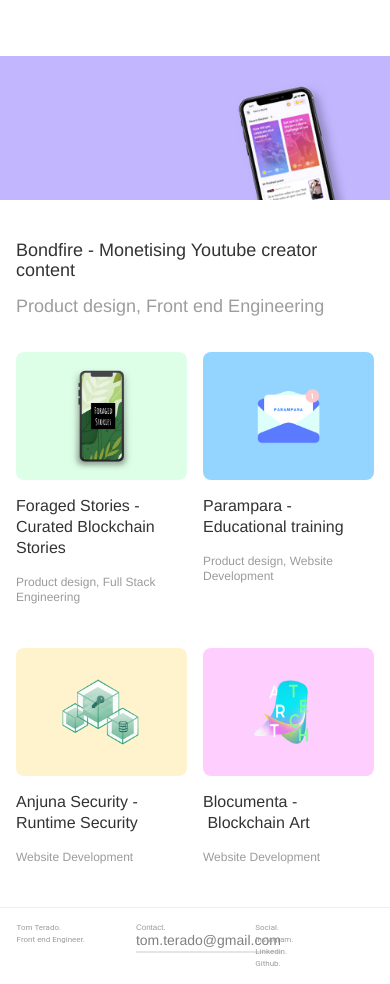
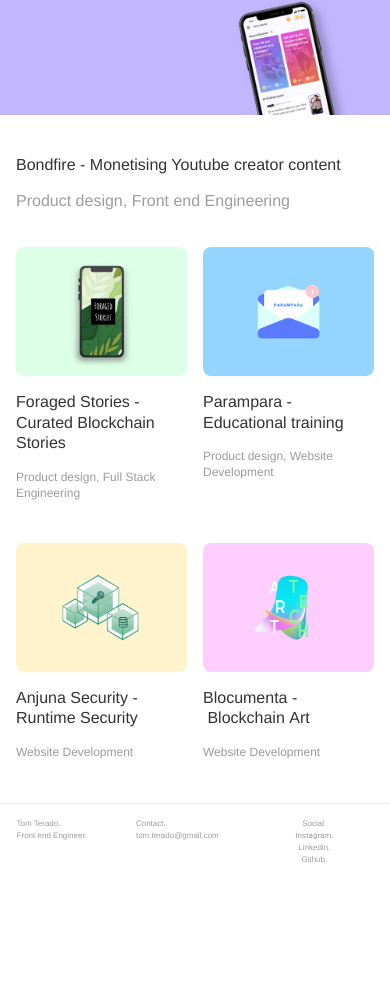
Before and after one commit to tomterado/portfolio_website_webflow, a plain HTML site: page index.html in a window 390 px wide. Shown: the part 342-1326 px from the top of the page. After the commit the page ends 1222 px from the top, so only its background shows below. Drawn offline with nearby package versions, Linux system fonts and the light colour scheme; a script that the page names is missing.

Commit message:
footer mobile

```diff
--- a/css/portfolio-test-7c72ce.webflow.css
+++ b/css/tom-terado.webflow.css
@@ -1588,6 +1588,7 @@ figcaption {
 }
 
 .text-block-6 {
+  font-family: Ubuntu, Helvetica, sans-serif;
   text-align: right;
 }
 
@@ -1622,6 +1623,10 @@ figcaption {
   text-decoration: line-through;
 }
 
+.text-block-7 {
+  font-family: Ubuntu, Helvetica, sans-serif;
+}
+
 .nav-menu-2 {
   display: -webkit-box;
   display: -webkit-flex;
@@ -1663,6 +1668,7 @@ figcaption {
 }
 
 .text-block-9 {
+  font-family: Ubuntu, Helvetica, sans-serif;
   text-align: center;
 }
 
@@ -1885,6 +1891,7 @@ figcaption {
 }
 
 .link-2 {
+  box-shadow: none;
   font-family: Ubuntu, Helvetica, sans-serif;
   font-size: 14px;
 }
@@ -1895,6 +1902,18 @@ figcaption {
 
 .image-15 {
   border-radius: 8px;
+}
+
+.link-3 {
+  box-shadow: none;
+}
+
+.link-4 {
+  box-shadow: none;
+}
+
+.link-5 {
+  box-shadow: none;
 }
 
 html.w-mod-js *[data-ix="load-up"] {
@@ -2416,14 +2435,14 @@ html.w-mod-js *[data-ix="load-up"] {
     line-height: 20px;
   }
   .herosection {
-    height: 40vh;
+    height: 30vh;
   }
   .portfolio-section {
     padding-right: 0px;
     padding-left: 0px;
   }
   .div-block-28 {
-    padding: 3em 16px;
+    padding: 2em 16px;
   }
   .image-10 {
     border-radius: 0px;
@@ -2455,11 +2474,15 @@ html.w-mod-js *[data-ix="load-up"] {
     -ms-flex-align: start;
     align-items: flex-start;
   }
+  .div-block-37 {
+    font-size: 8px;
+  }
   .text-block-6 {
+    font-family: Ubuntu, Helvetica, sans-serif;
     color: #9c9c9c;
     font-size: 8px;
     line-height: 1.5em;
-    text-align: left;
+    text-align: center;
   }
   .footer {
     display: block;
@@ -2505,4 +2528,41 @@ html.w-mod-js *[data-ix="load-up"] {
     line-height: 1.5em;
     text-align: left;
   }
-}
+  .text-block-13 {
+    font-size: 16px;
+  }
+  .text-block-14 {
+    font-size: 16px;
+  }
+  .link-2 {
+    box-shadow: none;
+    color: #9d9d9d;
+    font-size: 8px;
+  }
+  .link-3 {
+    box-shadow: none;
+    color: #9d9d9d;
+    font-size: 8px;
+  }
+  .link-4 {
+    box-shadow: none;
+    font-family: Ubuntu, Helvetica, sans-serif;
+    color: #9d9d9d;
+    font-size: 8px;
+  }
+  .link-5 {
+    box-shadow: none;
+    font-family: Ubuntu, Helvetica, sans-serif;
+    color: #9d9d9d;
+    font-size: 8px;
+  }
+  .container-9 {
+    padding-right: 16px;
+    padding-left: 16px;
+  }
+  .text-block-15 {
+    font-family: Ubuntu, Helvetica, sans-serif;
+    line-height: 1.5em;
+    text-align: right;
+  }
+}
--- a/index.html
+++ b/index.html
@@ -1,6 +1,6 @@
 <!DOCTYPE html>
 <!--  This site was created in Webflow. http://www.webflow.com  -->
-<!--  Last Published: Sun Nov 24 2019 23:36:53 GMT+0000 (Coordinated Universal Time)  -->
+<!--  Last Published: Mon Nov 25 2019 18:56:51 GMT+0000 (Coordinated Universal Time)  -->
 <html data-wf-page="5d8ed583124e07256afb128a" data-wf-site="5d8ed583124e07f3f3fb1285">
 <head>
   <meta charset="utf-8">
@@ -9,18 +9,18 @@
   <meta content="Webflow" name="generator">
   <link href="css/normalize.css" rel="stylesheet" type="text/css">
   <link href="css/webflow.css" rel="stylesheet" type="text/css">
-  <link href="css/portfolio-test-7c72ce.webflow.css" rel="stylesheet" type="text/css">
+  <link href="css/tom-terado.webflow.css" rel="stylesheet" type="text/css">
   <script src="https://ajax.googleapis.com/ajax/libs/webfont/1.6.26/webfont.js" type="text/javascript"></script>
   <script type="text/javascript">WebFont.load({  google: {    families: ["Varela Round:400","Inconsolata:400,700","Ubuntu:300,300italic,400,400italic,500,500italic,700,700italic","Lato:100,100italic,300,300italic,400,400italic,700,700italic,900,900italic","Changa One:400,400italic","Roboto:100italic,300,300italic,regular,italic,500,500italic,700,700italic,900,900italic:vietnamese,cyrillic-ext,greek-ext,greek,latin-ext,latin,cyrillic"]  }});</script>
   <!-- [if lt IE 9]><script src="https://cdnjs.cloudflare.com/ajax/libs/html5shiv/3.7.3/html5shiv.min.js" type="text/javascript"></script><![endif] -->
   <script type="text/javascript">!function(o,c){var n=c.documentElement,t=" w-mod-";n.className+=t+"js",("ontouchstart"in o||o.DocumentTouch&&c instanceof DocumentTouch)&&(n.className+=t+"touch")}(window,document);</script>
-  <link href="images/favicon.ico" rel="shortcut icon" type="image/x-icon">
+  <link href="images/favicon.png" rel="shortcut icon" type="image/x-icon">
   <link href="images/webclip.png" rel="apple-touch-icon">
 </head>
 <body>
   <div data-collapse="medium" data-animation="default" data-duration="400" class="navbar-2 w-nav">
     <div class="container-3 w-container">
-      <nav role="navigation" class="nav-menu-2 w-nav-menu"><a href="#" class="nav-link w-nav-link">Work</a><a href="#" class="nav-link-2 w-nav-link">Contact</a></nav>
+      <nav role="navigation" class="nav-menu-2 w-nav-menu"><a href="index.html" class="nav-link w-nav-link w--current">Work</a><a href="contact.html" class="nav-link-2 w-nav-link">Contact</a></nav>
       <div class="w-nav-button">
         <div class="w-icon-nav-menu"></div>
       </div>
@@ -89,7 +89,7 @@
           <div class="text-block-9">Contact.<br><a href="mailto:tom.terado@gmail.com?subject=Hey%20Tom%20%F0%9F%91%8B" class="link-2">tom.terado@gmail.com</a></div>
         </div>
         <div class="div-block-37">
-          <div class="text-block-6">Social.<br>Instagram.<br>Linkedin.<br>Github.</div>
+          <div class="text-block-6">Social.<br><a href="https://www.instagram.com/tterado/" target="_blank" class="link-3">Instagram.<br></a><a href="https://www.linkedin.com/in/tterado/" class="link-4">Linkedin.</a><br><a href="https://github.com/tomterado" class="link-5">Github.</a></div>
         </div>
       </div>
     </div>
```
Also changed, not shown: 401.html (+3 -3 lines), 404.html (+3 -3 lines), bondfire.html (+4 -4 lines), contact.html (+6 -6 lines), detail_work.html (+4 -4 lines), image-license-image.html (+3 -3 lines), resources.html (+3 -3 lines), MISSING.txt (added), images/favicon.ico (deleted), images/favicon.png (added), images/webclip.png, 1 other file.
